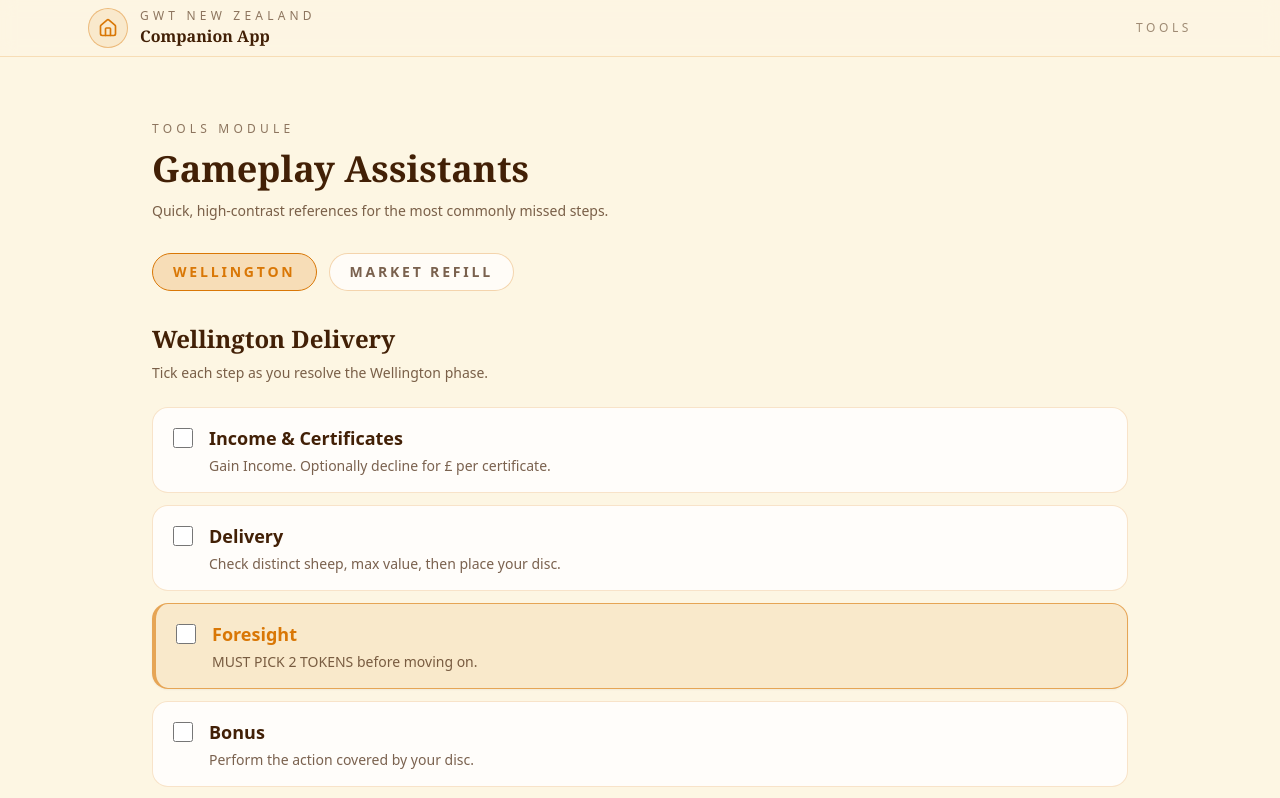
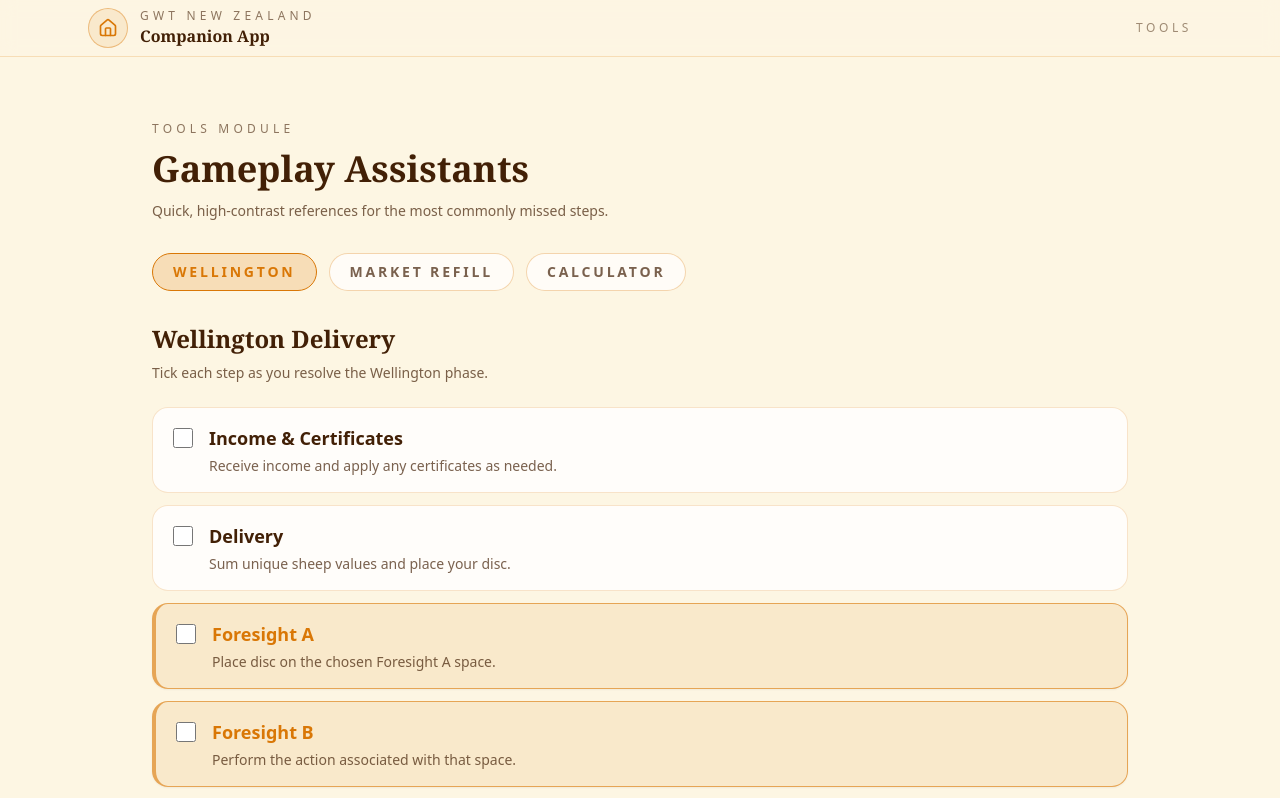
Before and after one commit to Sinimus/gwt-new_zealand-companion, a React (Vite) app: page /tools in a window 1280 px wide. Shown: the top 798 px of the page. Built offline with nearby package versions, Linux system fonts and the light colour scheme.

Commit message:
Expand tools with delivery calculator

```diff
--- a/src/modules/tools/ToolsPage.tsx
+++ b/src/modules/tools/ToolsPage.tsx
@@ -1,12 +1,14 @@
 import { useState } from 'react';
+import DeliveryCalculator from './components/DeliveryCalculator';
 import MarketRefillGuide from './components/MarketRefillGuide';
 import WellingtonChecklist from './components/WellingtonChecklist';
 
-type ToolTab = 'wellington' | 'market';
+type ToolTab = 'wellington' | 'market' | 'calculator';
 
 const tabs: { id: ToolTab; label: string }[] = [
   { id: 'wellington', label: 'Wellington' },
   { id: 'market', label: 'Market Refill' },
+  { id: 'calculator', label: 'Calculator' },
 ];
 
 export default function ToolsPage() {
@@ -44,7 +46,13 @@ export default function ToolsPage() {
         </div>
 
         <section>
-          {activeTab === 'wellington' ? <WellingtonChecklist /> : <MarketRefillGuide />}
+          {activeTab === 'wellington' ? (
+            <WellingtonChecklist />
+          ) : activeTab === 'market' ? (
+            <MarketRefillGuide />
+          ) : (
+            <DeliveryCalculator />
+          )}
         </section>
       </div>
     </main>
--- /dev/null
+++ b/src/modules/tools/components/DeliveryCalculator.tsx
@@ -0,0 +1,95 @@
+import { useMemo, useState } from 'react';
+
+type SheepKey = 'romney' | 'lincoln' | 'perendale' | 'corriedale';
+
+type SheepOption = {
+  key: SheepKey;
+  label: string;
+  value: number;
+};
+
+const sheepOptions: SheepOption[] = [
+  { key: 'romney', label: 'Romney', value: 1 },
+  { key: 'lincoln', label: 'Lincoln', value: 2 },
+  { key: 'perendale', label: 'Perendale', value: 3 },
+  { key: 'corriedale', label: 'Corriedale', value: 4 },
+];
+
+export default function DeliveryCalculator() {
+  const [selected, setSelected] = useState<Record<SheepKey, boolean>>({
+    romney: false,
+    lincoln: false,
+    perendale: false,
+    corriedale: false,
+  });
+  const [certificates, setCertificates] = useState(0);
+
+  const total = useMemo(() => {
+    const sheepTotal = sheepOptions.reduce(
+      (sum, option) => sum + (selected[option.key] ? option.value : 0),
+      0,
+    );
+    return sheepTotal + certificates;
+  }, [selected, certificates]);
+
+  const toggleSheep = (key: SheepKey) => {
+    setSelected((prev) => ({
+      ...prev,
+      [key]: !prev[key],
+    }));
+  };
+
+  return (
+    <section className="flex flex-col gap-6">
+      <header className="space-y-2">
+        <h2 className="text-2xl font-semibold text-text">Delivery Value Calculator</h2>
+        <p className="text-sm text-text/70">
+          Select each distinct sheep type in hand and add certificates to estimate delivery value.
+        </p>
+      </header>
+
+      <div className="grid gap-4 lg:grid-cols-[1.2fr_1fr]">
+        <div className="rounded-2xl border border-primary/20 bg-white/80 p-5">
+          <p className="text-xs uppercase tracking-[0.35em] text-text/60">Sheep Types</p>
+          <div className="mt-4 grid gap-3 sm:grid-cols-2">
+            {sheepOptions.map((option) => {
+              const isActive = selected[option.key];
+              return (
+                <button
+                  key={option.key}
+                  type="button"
+                  onClick={() => toggleSheep(option.key)}
+                  className={`flex items-center justify-between rounded-xl border px-4 py-3 text-sm font-semibold transition ${
+                    isActive
+                      ? 'border-secondary bg-secondary/15 text-secondary'
+                      : 'border-primary/20 bg-white text-text/80 hover:border-primary'
+                  }`}
+                >
+                  <span>{option.label}</span>
+                  <span className="text-lg font-semibold">{option.value}</span>
+                </button>
+              );
+            })}
+          </div>
+        </div>
+
+        <div className="flex flex-col gap-4">
+          <div className="rounded-2xl border border-primary/20 bg-white/80 p-5">
+            <p className="text-xs uppercase tracking-[0.35em] text-text/60">Certificates</p>
+            <input
+              type="number"
+              min={0}
+              value={certificates}
+              onChange={(event) => setCertificates(Number(event.target.value) || 0)}
+              className="mt-4 w-full rounded-xl border border-primary/30 bg-white px-4 py-3 text-lg font-semibold text-text outline-none transition focus:border-secondary"
+            />
+          </div>
+          <div className="rounded-2xl border border-secondary/30 bg-secondary/10 p-5 text-center">
+            <p className="text-xs uppercase tracking-[0.35em] text-text/60">Total Delivery Value</p>
+            <p className="mt-3 text-4xl font-semibold text-secondary">{total}</p>
+          </div>
+        </div>
+      </div>
+    </section>
+  );
+}
--- a/src/modules/tools/components/WellingtonChecklist.tsx
+++ b/src/modules/tools/components/WellingtonChecklist.tsx
@@ -4,23 +4,29 @@ const steps = [
   {
     id: 'income',
     title: 'Income & Certificates',
-    detail: 'Gain Income. Optionally decline for £ per certificate.',
+    detail: 'Receive income and apply any certificates as needed.',
   },
   {
     id: 'delivery',
     title: 'Delivery',
-    detail: 'Check distinct sheep, max value, then place your disc.',
+    detail: 'Sum unique sheep values and place your disc.',
   },
   {
-    id: 'foresight',
-    title: 'Foresight',
-    detail: 'MUST PICK 2 TOKENS before moving on.',
+    id: 'foresightA',
+    title: 'Foresight A',
+    detail: 'Place disc on the chosen Foresight A space.',
     highlight: true,
   },
   {
-    id: 'bonus',
-    title: 'Bonus',
-    detail: 'Perform the action covered by your disc.',
+    id: 'foresightB',
+    title: 'Foresight B',
+    detail: 'Perform the action associated with that space.',
+    highlight: true,
+  },
+  {
+    id: 'cleanup',
+    title: 'Cleanup',
+    detail: 'Refill Foresight spaces if needed.',
   },
 ] as const;
 
@@ -29,8 +35,9 @@ type StepState = Record<(typeof steps)[number]['id'], boolean>;
 const defaultState: StepState = {
   income: false,
   delivery: false,
-  foresight: false,
-  bonus: false,
+  foresightA: false,
+  foresightB: false,
+  cleanup: false,
 };
 
 export default function WellingtonChecklist() {
```
Also changed, not shown: 1 other file (tests, documents, lock files or other folders).
